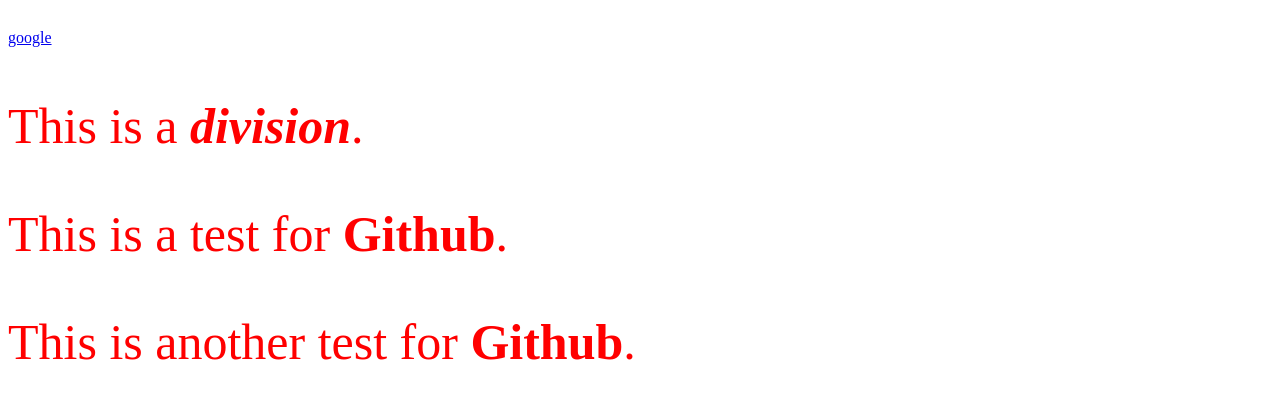
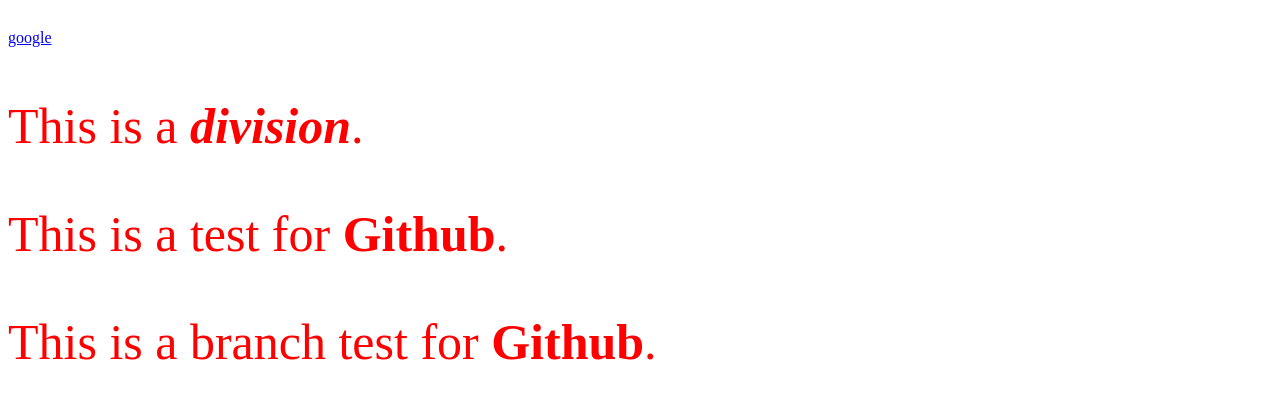
Before and after one commit to brendancachia/web_project, a plain HTML site: page index.html in a window 1280 px wide. Shown: the part 755-1154 px from the top of the page. Drawn offline with Linux system fonts and the light colour scheme.

Commit message:
a branch test
a branch test

```diff
--- a/index.html
+++ b/index.html
@@ -27,6 +27,7 @@
     </div>
 
     <p>This is a test for <strong>Github</strong>.</p>
-      <p>This is another test for <strong>Github</strong>.</p>
+
+    <p>This is a branch test for <strong>Github</strong>.</p>
   </body>
 </html>
```
